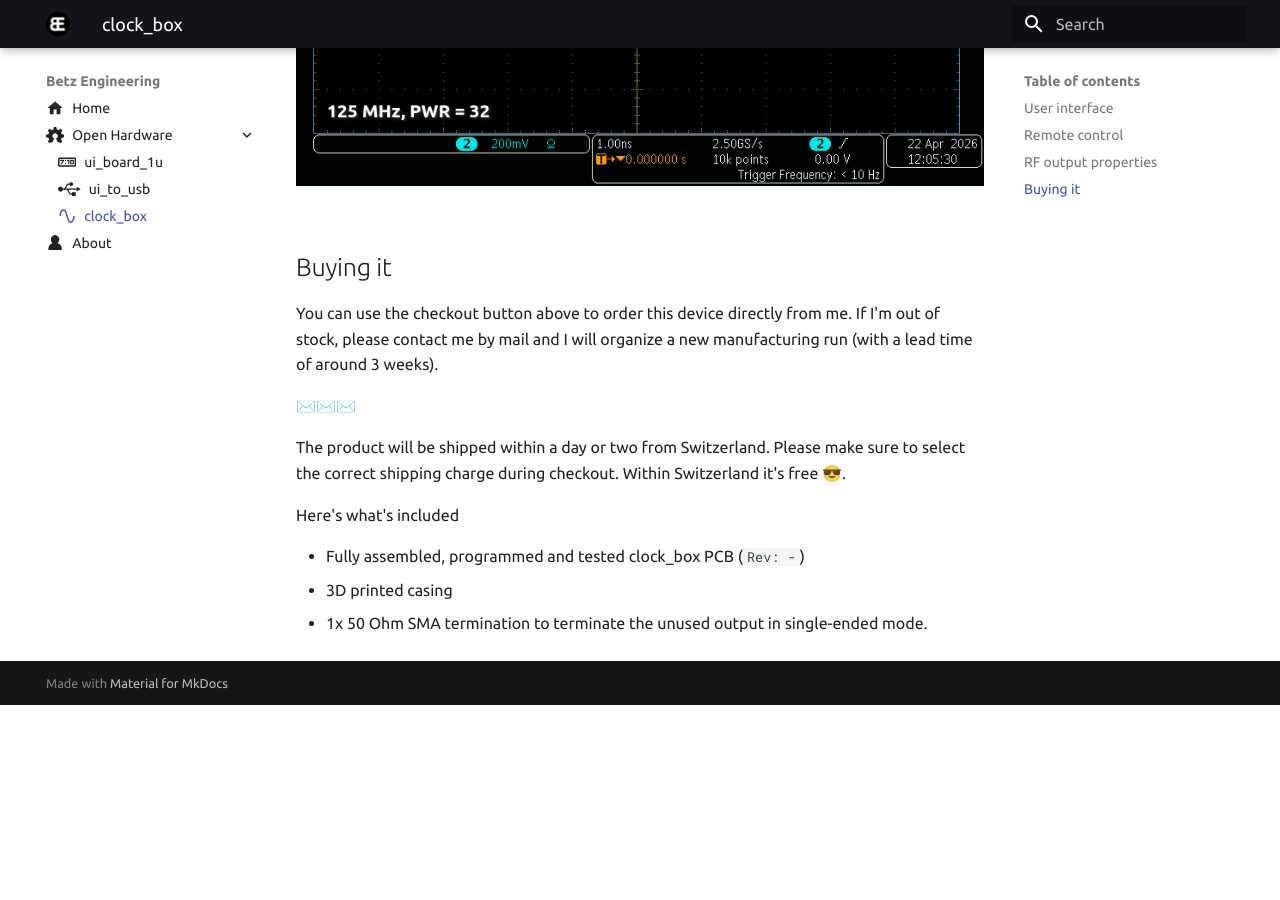
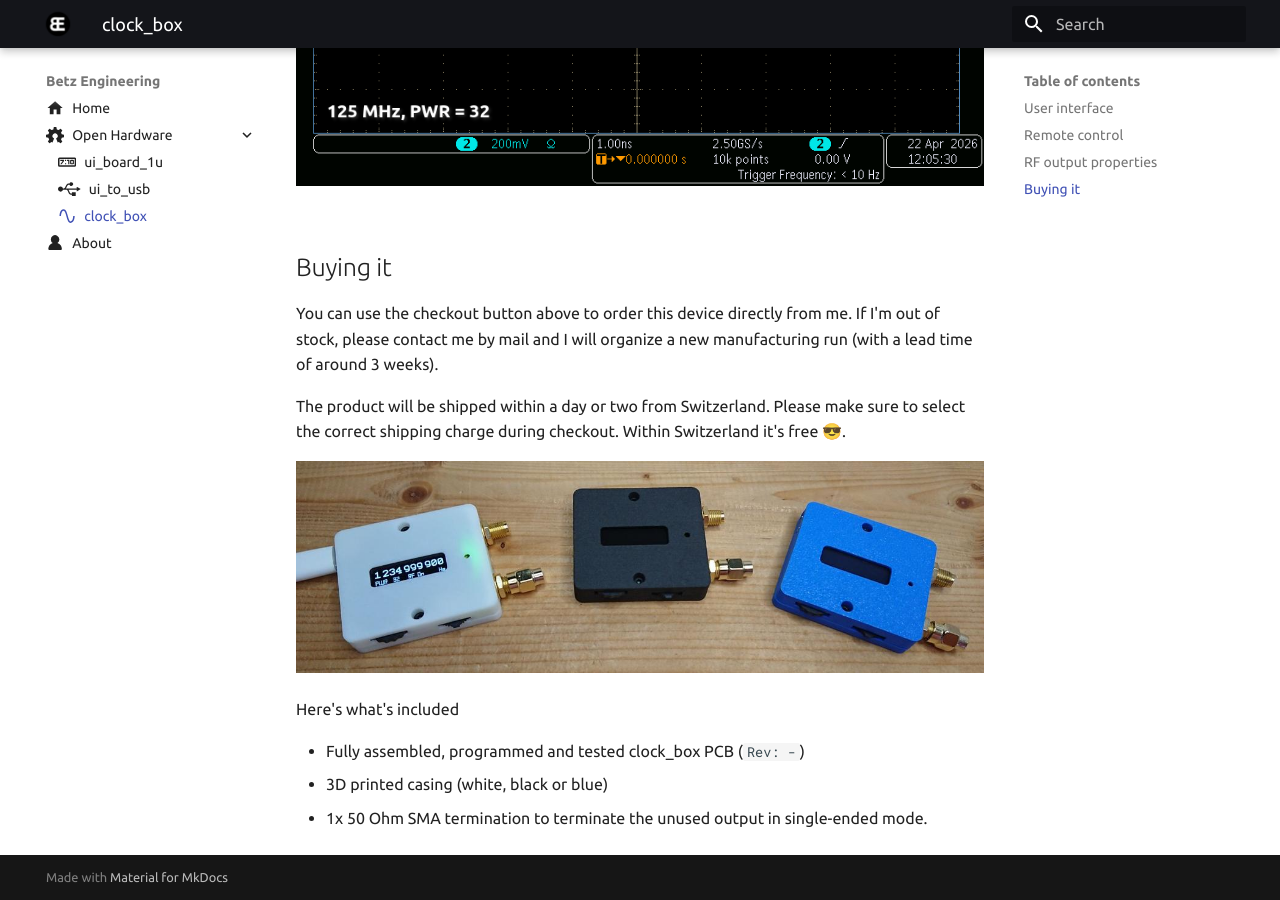
Before and after one commit to betz-engineering/betz-engineering.github.io, an MkDocs documentation site: the page built from docs/open_hardware/clock_box.md, in a window 1280 px wide and 900 px high, scrolled down 3047 px. Built offline with MkDocs 1.6.1 and Material for MkDocs 9.7.7, drawn with Linux system fonts in a browser that asks for light colours; before the commit the page ends 3752 px from its top, so only the background shows below that.

Commit message:
clock_box: add another pic

```diff
--- a/docs/open_hardware/clock_box.md
+++ b/docs/open_hardware/clock_box.md
@@ -90,16 +90,16 @@ The [firmware](https://github.com/betz-engineering/clock_box_firmware/) is open
 
 You can use the checkout button above to order this device directly from me. If I'm out of stock, please contact me by mail and I will organize a new manufacturing run (with a lead time of around 3 weeks).
 
-✉️✉️✉️
-
 The product will be shipped within a day or two from Switzerland.
 Please make sure to select the correct shipping charge during checkout.
 Within Switzerland it's free 😎.
 
+![Three clock boxes](pics/clock_box_triple.jpg)
+
 Here's what's included
 
   * Fully assembled, programmed and tested clock_box PCB (`Rev: - `)
-  * 3D printed casing
+  * 3D printed casing (white, black or blue)
   * 1x 50 Ohm SMA termination to terminate the unused output in single-ended mode.
 
 <script src="../inventory.js"></script>
```
Also changed, not shown: docs/open_hardware/pics/clock_box_triple.jpg (added).
